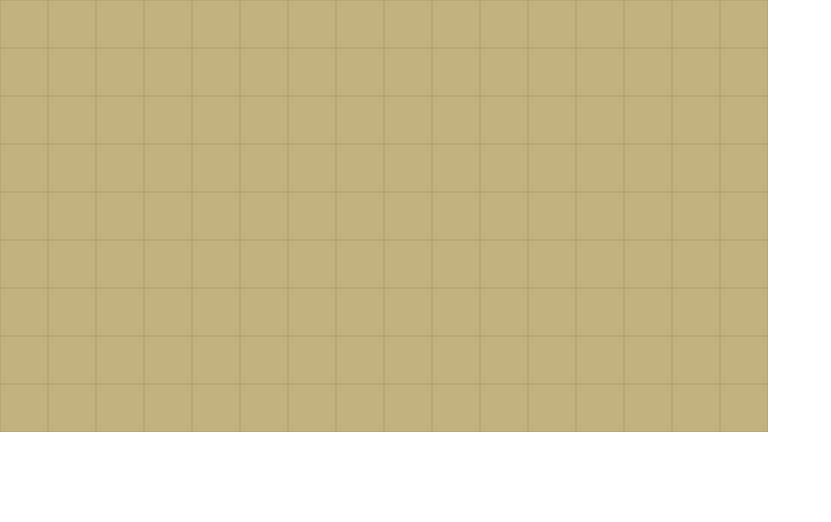
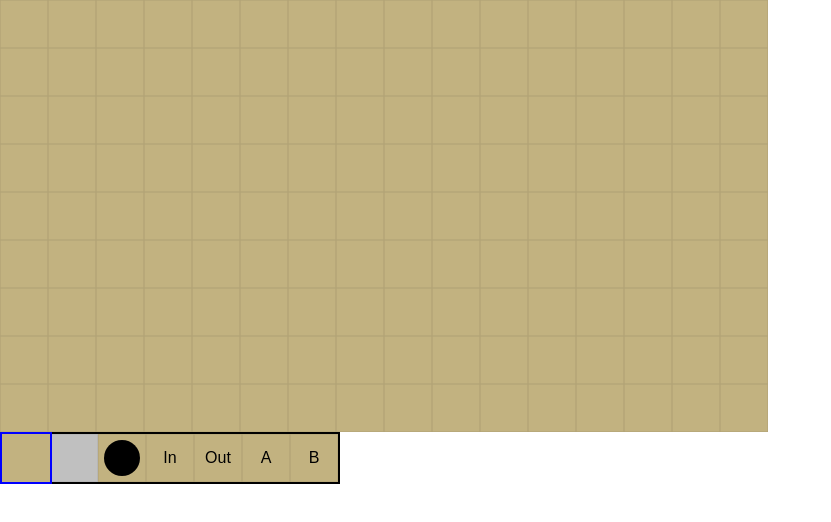
Before and after one commit to borodean/demo-pathfinder, a React (Create React App) app: page / in a window 1280 px wide. Shown: the top 522 px of the page, without its empty margins (0-831 px from the left). Built offline with nearby package versions, Linux system fonts and the light colour scheme.

Commit message:
Basic Palette component implementation

```diff
--- a/src/components/App/index.tsx
+++ b/src/components/App/index.tsx
@@ -2,24 +2,35 @@ import React, { FunctionComponent } from 'react';
 import { connect } from 'react-redux';
 
 import Grid from 'components/Grid';
+import Palette from 'components/Palette';
 import { AppState } from 'store';
 import { updateCell } from 'store/grid/actions';
 import { GridState } from 'store/grid/types';
+import { selectCellType } from 'store/palette/actions';
+import { PaletteState } from 'store/palette/types';
 
 interface Props {
   grid: GridState;
+  palette: PaletteState;
+  selectCellType: typeof selectCellType;
   updateCell: typeof updateCell;
 }
 
-const App: FunctionComponent<Props> = ({ grid }) => {
-  return <Grid columns={grid.columns} />;
+const App: FunctionComponent<Props> = ({ grid, palette, selectCellType }) => {
+  return (
+    <div>
+      <Grid columns={grid.columns} />
+      <Palette currentType={palette.currentType} selectCellType={selectCellType} />
+    </div>
+  );
 };
 
 const mapStateToProps = (state: AppState) => ({
-  grid: state.grid
+  grid: state.grid,
+  palette: state.palette
 });
 
 export default connect(
   mapStateToProps,
-  { updateCell }
+  { selectCellType, updateCell }
 )(App);
--- a/src/components/Cell/index.tsx
+++ b/src/components/Cell/index.tsx
@@ -1,10 +1,10 @@
-import React, { FunctionComponent } from 'react';
+import React, { FunctionComponent, HTMLAttributes } from 'react';
 
 import { CellType } from 'config/constants';
 
 import { Cell } from './styles';
 
-type Props = {
+interface Props extends HTMLAttributes<HTMLElement> {
   type?: CellType;
 };
 
--- /dev/null
+++ b/src/components/Palette/index.tsx
@@ -0,0 +1,32 @@
+import React, {FunctionComponent} from 'react';
+
+import {CellType} from 'config/constants';
+
+import {Cell, Palette} from './styles';
+
+interface Props {
+  currentType: CellType;
+  selectCellType(type: CellType): void;
+}
+
+const PaletteComponent: FunctionComponent<Props> = ({currentType, selectCellType}) => {
+  const orderedTypes = [
+    CellType.Regular,
+    CellType.Gravel,
+    CellType.Boulder,
+    CellType.WormholeEntrance,
+    CellType.WormholeExit,
+    CellType.StartingLocation,
+    CellType.TargetLocation
+  ];
+
+  return (
+    <Palette>
+      {orderedTypes.map(type => (
+        <Cell key={type} isCurrent={type === currentType} onClick={() => selectCellType(type)} type={type} />
+      ))}
+    </Palette>
+  );
+};
+
+export default PaletteComponent;
--- /dev/null
+++ b/src/components/Palette/styles.tsx
@@ -0,0 +1,19 @@
+import React from 'react';
+import styled from 'styled-components';
+
+import $Cell from 'components/Cell';
+
+export const Cell = styled(({isCurrent, ...props}) => <$Cell {...props} />)`
+  cursor: pointer;
+
+  ${p => p.isCurrent && `
+    box-shadow: 0 0 0 2px blue;
+    position: relative;
+  `}
+`;
+
+export const Palette = styled.div`
+  border: 2px solid #000;
+  display: flex;
+  width: fit-content;
+`;
--- a/src/store/index.ts
+++ b/src/store/index.ts
@@ -2,9 +2,11 @@ import { combineReducers, createStore } from 'redux';
 import { devToolsEnhancer } from 'redux-devtools-extension';
 
 import { gridReducer } from './grid/reducers';
+import { paletteReducer } from './palette/reducers';
 
 const rootReducer = combineReducers({
-  grid: gridReducer
+  grid: gridReducer,
+  palette: paletteReducer
 });
 
 export type AppState = ReturnType<typeof rootReducer>;
--- /dev/null
+++ b/src/store/palette/actions.ts
@@ -0,0 +1,8 @@
+import { CellType } from 'config/constants';
+
+import { PaletteAction, SELECT_TYPE } from './types';
+
+export const selectCellType = (cellType: CellType): PaletteAction => ({
+  type: SELECT_TYPE,
+  cellType
+});
--- /dev/null
+++ b/src/store/palette/reducers.ts
@@ -0,0 +1,19 @@
+import { CellType } from 'config/constants';
+
+import { PaletteAction, PaletteState, SELECT_TYPE } from './types';
+
+export const initialState: PaletteState = {
+  currentType: CellType.Regular
+};
+
+export const paletteReducer = (state = initialState, action: PaletteAction) => {
+  switch (action.type) {
+    case SELECT_TYPE:
+      return {
+        ...state,
+        currentType: action.cellType
+      };
+    default:
+      return state;
+  }
+};
--- /dev/null
+++ b/src/store/palette/types.ts
@@ -0,0 +1,16 @@
+import { Action } from 'redux';
+
+import { CellType } from 'config/constants';
+
+export interface PaletteState {
+  currentType: CellType;
+}
+
+export const SELECT_TYPE = 'SELECT_TYPE';
+
+interface SelectTypeAction extends Action {
+  type: typeof SELECT_TYPE;
+  cellType: CellType;
+}
+
+export type PaletteAction = SelectTypeAction;
```
